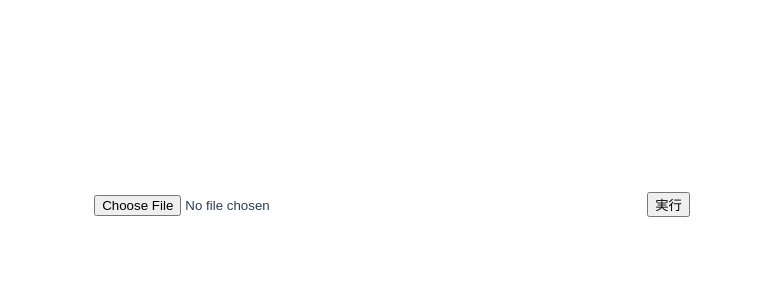
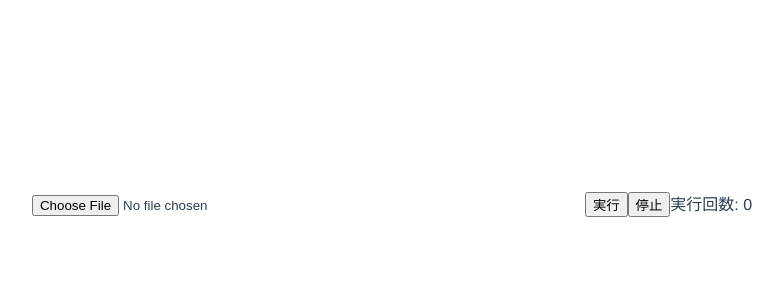
Before and after one commit to rearn/cnn, a Vue app: page / in a window 1280 px wide. Shown: the top 300 px of the page, without its empty margins (248-1031 px from the left). Built offline with nearby package versions, Linux system fonts and the light colour scheme.

Commit message:
不完全な停止処理実装

```diff
--- a/public/index.js
+++ b/public/index.js
@@ -19,7 +19,7 @@ var tr = -0.3;
 var h = 0.1;
 var rk = 100; // 10000;
 var canvas;
-var imagePrint = function () {
+var imagePrint = function (count) {
     // const ctx = canvas.getContext('2d');
     var arr = new Uint8ClampedArray(4 * vy_data_th.length * vy_data_th[0].length);
     var c = 0;
@@ -27,10 +27,12 @@ var imagePrint = function () {
         var _loop_1 = function (j) {
             var y = vy_data_th[i][j];
             var y2 = (function () {
-                if (y < -1)
+                if (y < -1) {
                     return -1;
-                if (y > 1)
+                }
+                if (y > 1) {
                     return 1;
+                }
                 return y;
             })();
             var y3 = Math.floor(-y2 * 128 + 128);
@@ -45,7 +47,7 @@ var imagePrint = function () {
         }
     }
     var image = new ImageData(arr, vy_data_th.length);
-    postMessage(image);
+    postMessage({ image: image, count: count });
     // ctx.putImageData(image, 0, 0);
 };
 var init = function () {
@@ -218,25 +220,11 @@ var cnnMain = function () {
         });
     });
 };
-/*
-const main = (data: Uint8ClampedArray, width: number, height: number, el: HTMLCanvasElement) => {
-  canvas = el;
-  input_image_all(data, width, height);
-  init();
-  for (let count = 0; count < rk; count++) {
-    console.log(count)
-    cnnMain();
-    imagePrint();
-  }
-};
-*/
 onmessage = function (e) {
     input_image_all(e.data.data, e.data.width, e.data.height);
     init();
     for (var count = 0; count < rk; count++) {
-        console.log(count);
         cnnMain();
-        imagePrint();
+        imagePrint(count);
     }
 };
-// export default main;
--- a/src/components/HelloWorld.vue
+++ b/src/components/HelloWorld.vue
@@ -3,21 +3,24 @@
     <input v-on:change="selectFile" type="file" id="file">
     <canvas id="canvas"></canvas>
     <button v-on:click="send()">実行</button>
+    <button v-on:click="stop()">停止</button>
+    <span>実行回数: {{ count }}</span>
   </div>
 </template>
 
 <script lang="ts">
 import { Component, Prop, Vue, Watch } from 'vue-property-decorator';
-//import cnn from '@/index';
 
 @Component
 export default class HelloWorld extends Vue {
   private worker;
   private file;
+  private count = 0;
 
   send() {
     let canvas = this.$el.getElementsByTagName('canvas')[0];
     const ctx = canvas.getContext('2d');
+    this.count = 0;
     this.worker.postMessage({
       data: ctx.getImageData(0,0,canvas.width,canvas.height).data,
       width: canvas.width,
@@ -25,6 +28,10 @@ export default class HelloWorld extends Vue {
     });
   }
 
+  stop() {
+    this.worker.terminate();
+    setTimeout(this.setupWorker, 1000);
+  }
   selectFile(e) {
     var file = e.target.files;
     var reader = new FileReader();
@@ -44,12 +51,16 @@ export default class HelloWorld extends Vue {
       };
     };
   }
+  setupWorker() {
+    this.worker = new Worker('./index.js');
+  }
   mounted() {
-    this.worker = new Worker('./index.js');
+    this.setupWorker();
     const _this = this;
     this.worker.onmessage = (e) => {
       const ctx = _this.$el.getElementsByTagName('canvas')[0].getContext('2d');
-      ctx.putImageData(e.data, 0, 0);
+      ctx.putImageData(e.data.image, 0, 0);
+      _this.count = e.data.count;
     }
   }
 }
```
Also changed, not shown: public/index.ts (+9 -20 lines).
